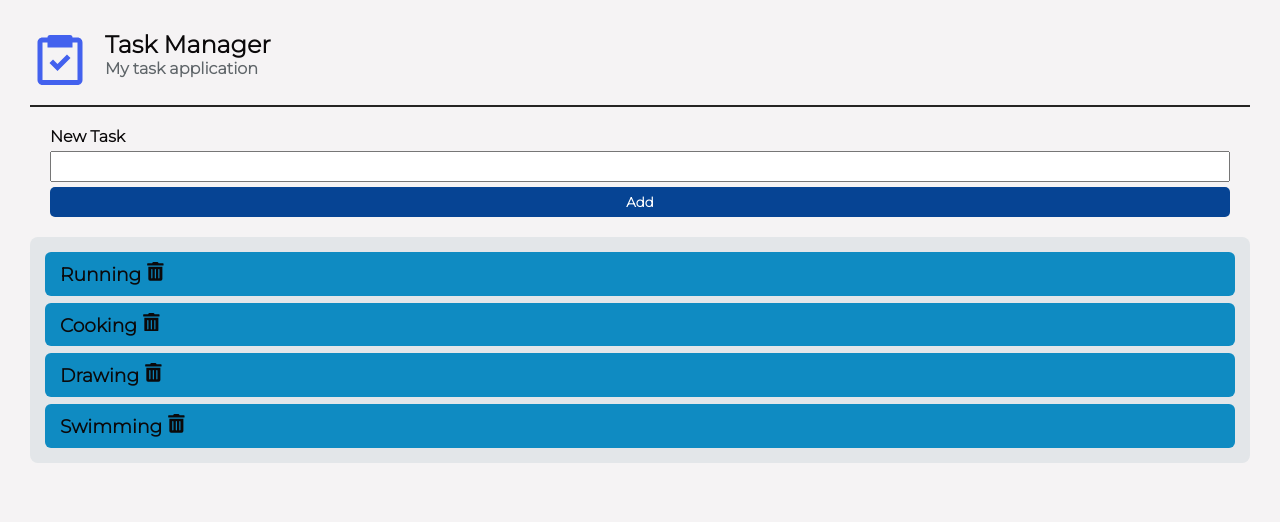
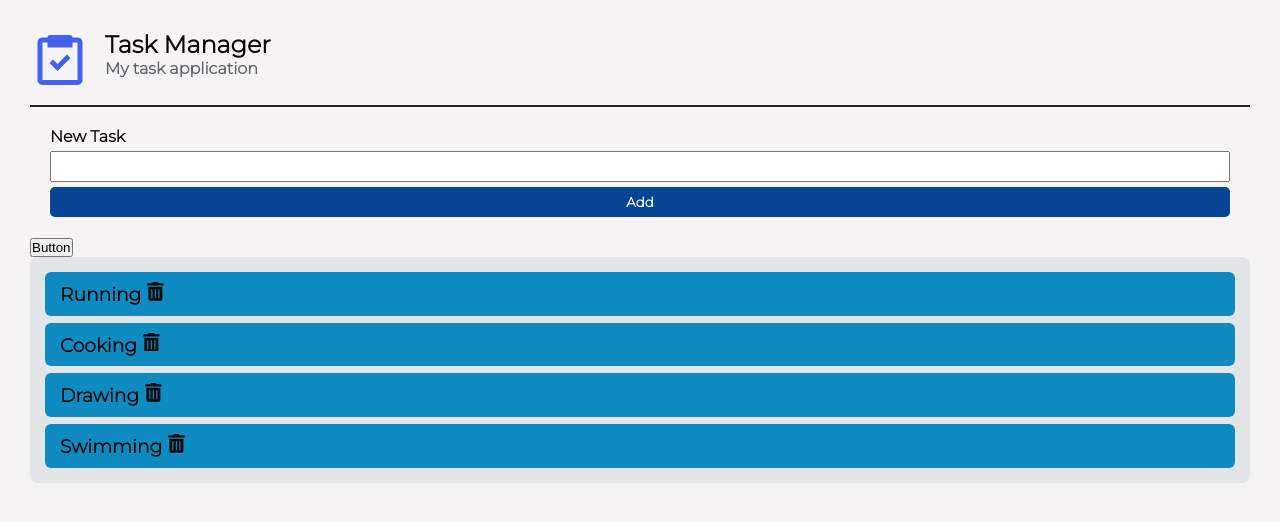
Before and after one commit to AllanAcostaM/Task_Manager, a React (Vite) app: page / in a window 1280 px wide. Shown: the top 522 px of the page. Built offline with nearby package versions, Linux system fonts and the light colour scheme.

Commit message:
React: Evento onClick

```diff
--- a/src/App.jsx
+++ b/src/App.jsx
@@ -2,6 +2,7 @@ import { useState } from "react";
 import Header from "./components/Header";
 import Form from "./components/Form";
 import TaskList from "./components/TaskList";
+import Button from "./components/Button";
 import "./styles/App.scss";
 
 function App() {
@@ -16,6 +17,7 @@ function App() {
     <div className="app">
       <Header />
       <Form />
+      <Button />
       <TaskList tasks={tasks} />
     </div>
   );
--- /dev/null
+++ b/src/components/Button.jsx
@@ -0,0 +1,8 @@
+const Button = () => {
+  const onClickHandler = () => {
+    console.log("The user clicked the button");
+  };
+  return <button onClick={onClickHandler}>Button</button>;
+};
+
+export default Button;
```
